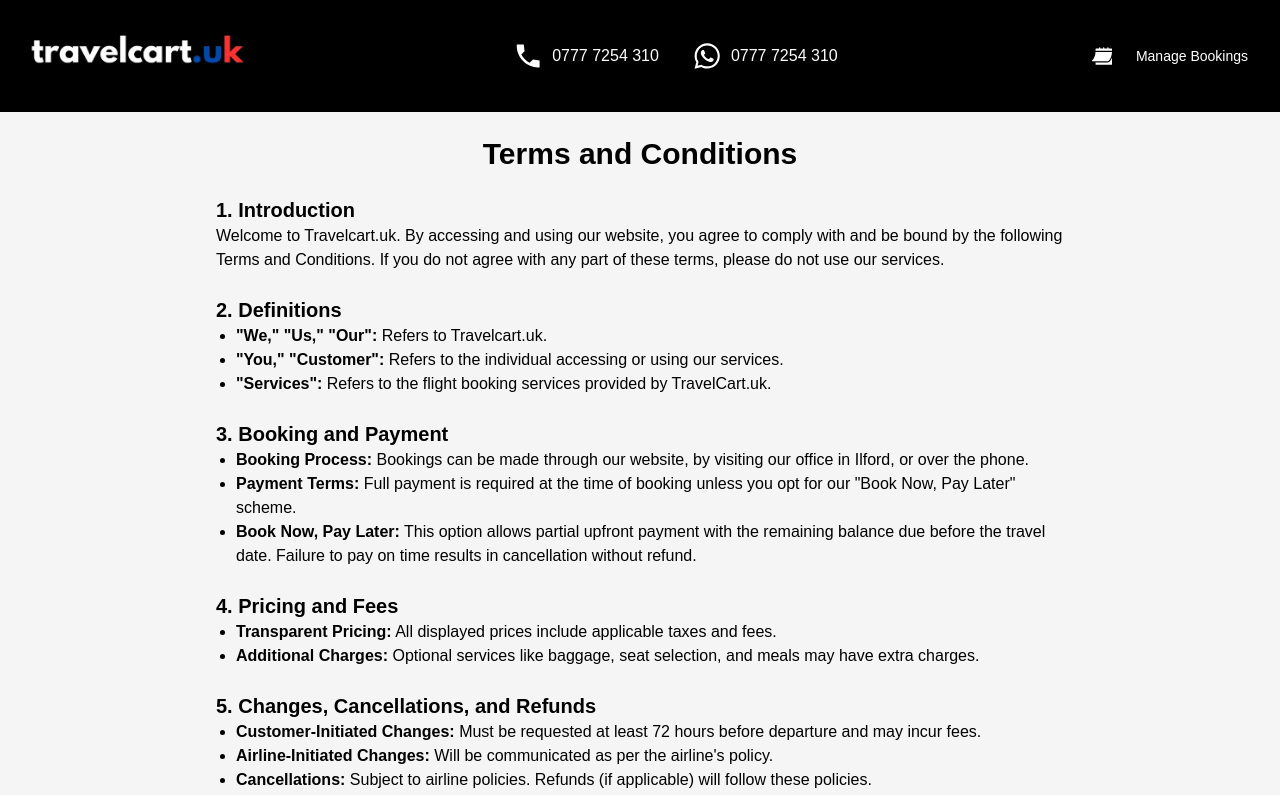
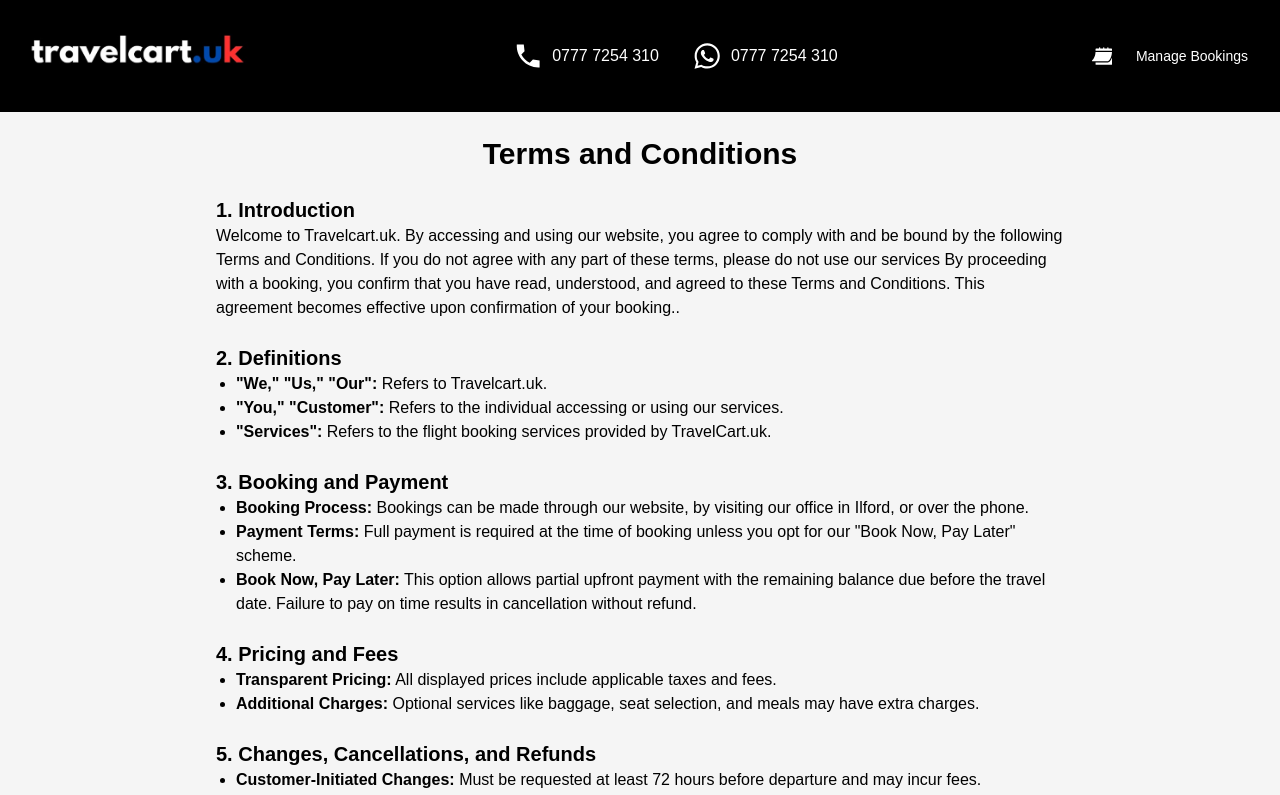
Before and after one commit to sheraz-sheraz/travelcart-uk, a React (Vite) app in the folder client/: page /terms in a window 1280 px wide. Shown: the top 795 px of the page. Built offline with nearby package versions, Linux system fonts and the light colour scheme; a web font is replaced by a local one.

Commit message:
Update TermsAndConditions.tsx

```diff
--- a/client/src/components/footer-components/TermsAndConditions.tsx
+++ b/client/src/components/footer-components/TermsAndConditions.tsx
@@ -8,7 +8,8 @@
       <div className="space-y-6">
         <section>
           <h2 className="text-xl font-semibold">1. Introduction</h2>
-          <p>Welcome to Travelcart.uk. By accessing and using our website, you agree to comply with and be bound by the following Terms and Conditions. If you do not agree with any part of these terms, please do not use our services.</p>
+          <p>Welcome to Travelcart.uk. By accessing and using our website, you agree to comply with and be bound by the following Terms and Conditions. If you do not agree with any part of these terms, please do not use our services
+By proceeding with a booking, you confirm that you have read, understood, and agreed to these Terms and Conditions. This agreement becomes effective upon confirmation of your booking..</p>
         </section>
 
         <section>
```
